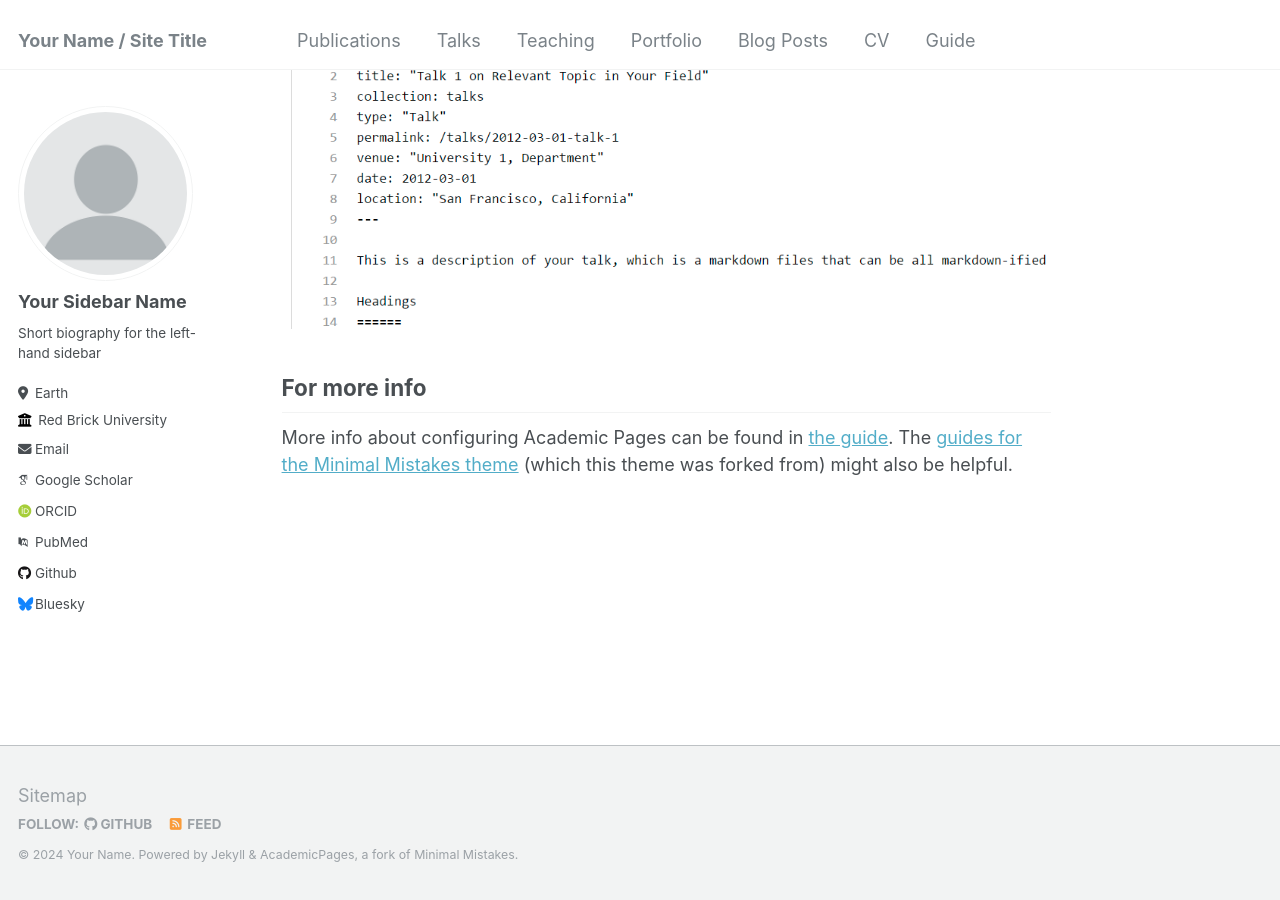
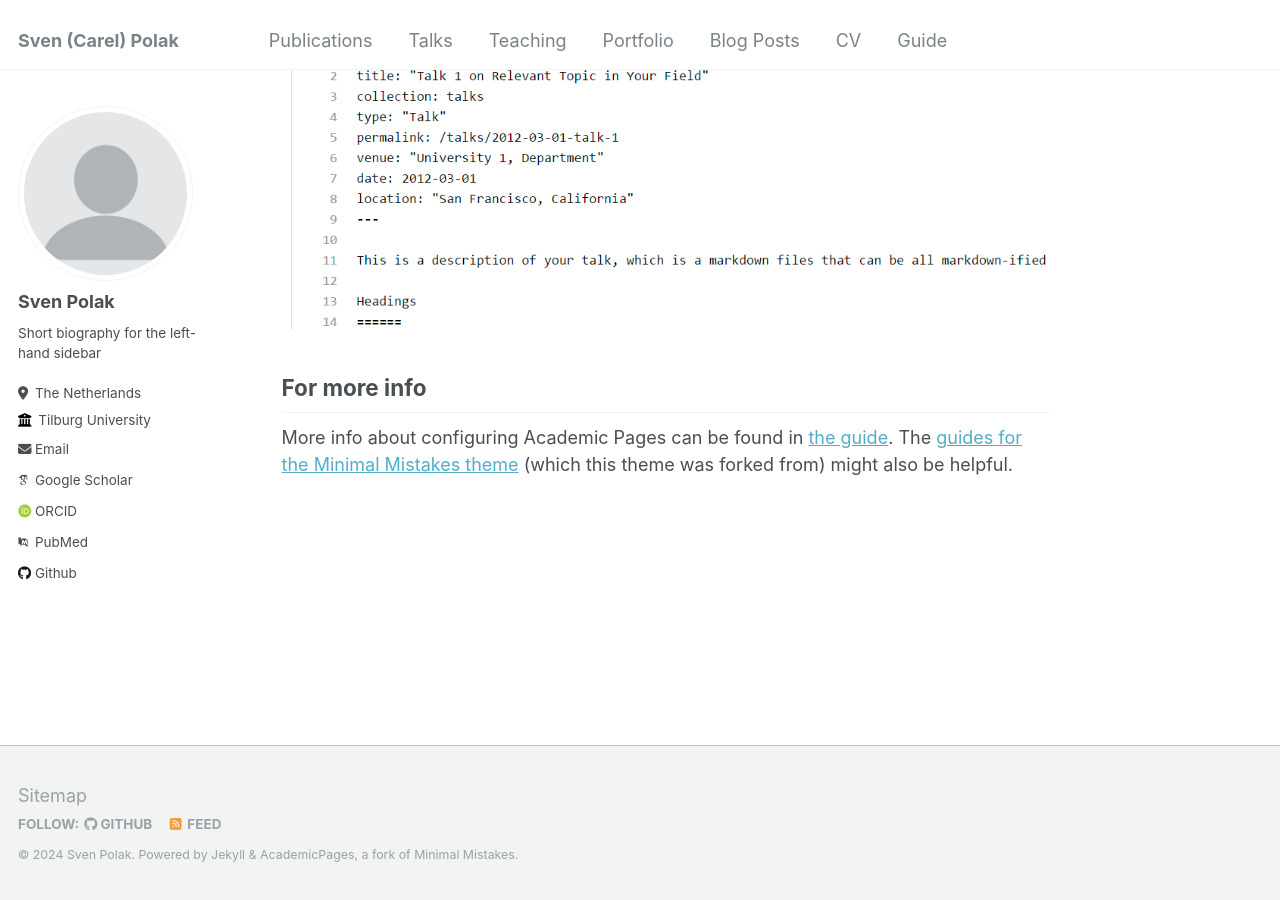
Before and after one commit to svenpolak/testacademicpages.github.io, a Jekyll site: the page built from _pages/about.md, in a window 1280 px wide and 900 px high, scrolled down 2660 px. Built offline with Jekyll 4.4.1, drawn with Linux system fonts in a browser that asks for light colours; some web fonts are replaced.

Commit message:
Update _config.yml
Test

```diff
--- a/_config.yml
+++ b/_config.yml
@@ -8,13 +8,13 @@
 
 # Basic Site Settings
 locale                   : "en-US"
-title                    : "Your Name / Site Title"
+title                    : "Sven (Carel) Polak"
 title_separator          : "-"
-name                     : &name "Your Name"
+name                     : &name "Sven Polak"
 description              : &description "personal description"
-url                      : https://academicpages.github.io # the base hostname & protocol for your site e.g. "https://mmistakes.github.io"
+url                      : https://svenpolak.github.io # the base hostname & protocol for your site e.g. "https://mmistakes.github.io"
 baseurl                  : "" # the subpath of your site, e.g. "/blog"
-repository               : "academicpages/academicpages.github.io"
+repository               : "svenpolak.github.io"
 
 # Site Author - The following control what appear as part of the author content on the side bar.
 #               If a field is blank the icon and link will not appear, otherwise it will be shown.
@@ -22,19 +22,19 @@ repository               : "academicpages/academicpages.github.io"
 author:
   # Biographic information
   avatar           : "profile.png"
-  name             : "Your Sidebar Name"
+  name             : "Sven Polak"
   pronouns         : # example: "she/her"
   bio              : "Short biography for the left-hand sidebar"
-  location         : "Earth"
-  employer         : "Red Brick University"
+  location         : "The Netherlands"
+  employer         : "Tilburg University"
   uri              : # URL
-  email            : "none@example.org"
+  email            : "s.c.polak@tilburguniversity.edu"
 
   # Academic websites
   arxiv            : # URL - Update with the correct link to your profile
   googlescholar    : "https://scholar.google.com/citations?user=PS_CX0AAAAAJ"
   impactstory      : # URL
-  orcid            : "http://orcid.org/yourorcidurl"
+  orcid            : "https://orcid.org/0000-0002-4287-6479"
   semantic         : # URL
   pubmed           : "https://www.ncbi.nlm.nih.gov/pubmed/?term=john+snow"
   researchgate     : # URL
@@ -48,7 +48,7 @@ author:
   stackoverflow    : # User number or user number and name (i.e., use "1" or "1/jeff-atwood")
 
   # Social media
-  bluesky          : "bsky.app" # Replace this with you Bluesky username
+  bluesky          : # Replace this with you Bluesky username
   facebook         : # Username
   flickr           : # Username
   foursquare       : # Username
```
